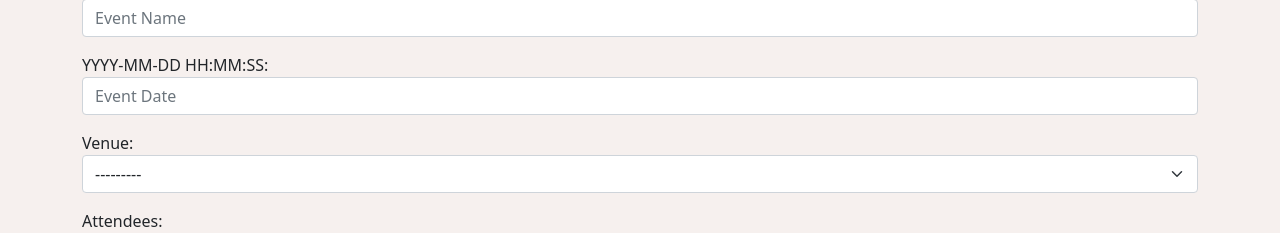
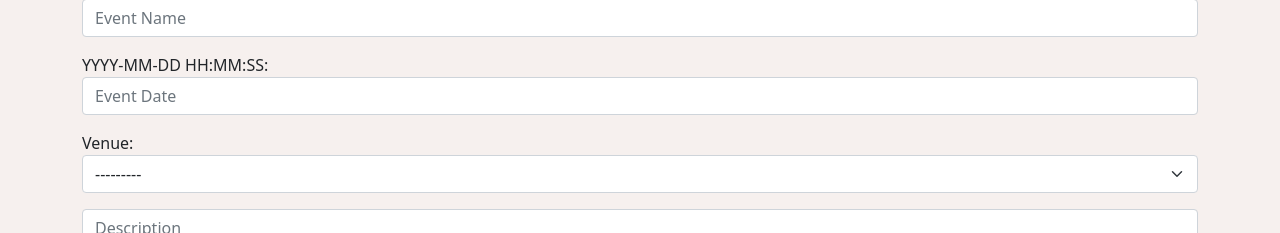
Before and after one commit to OlenaYefymenko/site-for-search-IT-events, a Django app: page /add_event in a window 1280 px wide. Shown: the part 185-418 px from the top of the page. Run offline with Django 4.2, Linux system fonts and the light colour scheme; the visitor is signed in with stand-in values (Sample User, id 1); data that the repository does not hold is empty.

Commit message:
Remove unnecessary field

```diff
--- a/events/forms.py
+++ b/events/forms.py
@@ -3,32 +3,30 @@ from django.forms import ModelForm
 from .models import Venue, Event
 
 
-# Форма для заповнення юзера по заходам
-class EventForm(ModelForm):
+# Form for user input on events
+class EventForm(forms.ModelForm):
     class Meta:
         model = Event
-        fields = ('name', 'event_date', 'venue', 'attendees', 'description')
+        fields = ('name', 'event_date', 'venue', 'description')
         labels = {
             'name': '',
             'event_date': 'YYYY-MM-DD HH:MM:SS',
             'venue': 'Venue',
-            'attendees': 'Attendees',
             'description': '',
         }
         widgets = {
             'name': forms.TextInput(attrs={'class': 'form-control', 'placeholder': 'Event Name'}),
             'event_date': forms.TextInput(attrs={'class': 'form-control', 'placeholder': 'Event Date'}),
             'venue': forms.Select(attrs={'class': 'form-select', 'placeholder': 'Venue'}),
-            'attendees': forms.SelectMultiple(attrs={'class': 'form-control', 'placeholder': 'Attendees'}),
             'description': forms.Textarea(attrs={'class': 'form-control', 'placeholder': 'Description'}),
         }
 
 
-# Форма для заповнення юзера по місцям проведення
-class VenueForm(ModelForm):
+# Form for user input on event locations
+class VenueForm(forms.ModelForm):
     class Meta:
         model = Venue
-        fields = ('name', 'address', 'zip_code', 'phone', 'web', 'email_address',)  # 'venue_image')
+        fields = ('name', 'address', 'zip_code', 'phone', 'web', 'email_address',)
         labels = {
             'name': '',
             'address': '',
@@ -36,7 +34,6 @@ class VenueForm(ModelForm):
             'phone': '',
             'web': '',
             'email_address': '',
-            # 'venue_image': '',
         }
         widgets = {
             'name': forms.TextInput(attrs={'class': 'form-control', 'placeholder': 'Venue Name'}),
--- a/events/models.py
+++ b/events/models.py
@@ -22,7 +22,6 @@ class Event(models.Model):
     # venue = models.CharField(max_length=120)
     manager = models.ForeignKey(User, blank=True, null=True, on_delete=models.SET_NULL)
     description = models.TextField(blank=True)
-    attendees = models.ManyToManyField('MyClubUser', blank=True)
 
 
 def __str__(self):
--- a/events/templates/events/event_list.html
+++ b/events/templates/events/event_list.html
@@ -20,13 +20,7 @@
 <li>Venue Website: {{ event.venue.web }}</li>
 <li>Manager: {{ event.manager }}</li>
 <li>Description: {{ event.description }}</li>
-	<li>Attendees:<br/>
-	{% for user in event.attendees.all %}
-{{ user }}<br/>
 
-  {% endfor %}
-
-	</li>
 	</ul>
 
     </p>
--- a/events/templates/events/search_events.html
+++ b/events/templates/events/search_events.html
@@ -38,11 +38,7 @@
 <li>Venue Website: {{ event.venue.web }}</li>
 <li>Manager: {{ event.manager }}</li>
 <li>Description: {{ event.description }}</li>
-	<li>Attendees:<br/>
-	{% for user in event.attendees.all %}
-{{ user }}<br/>
-	{% endfor %}
-	</li>
+
 	</ul>
 
 
```
Also changed, not shown: events/migrations/0004_remove_event_attendees.py (added).
